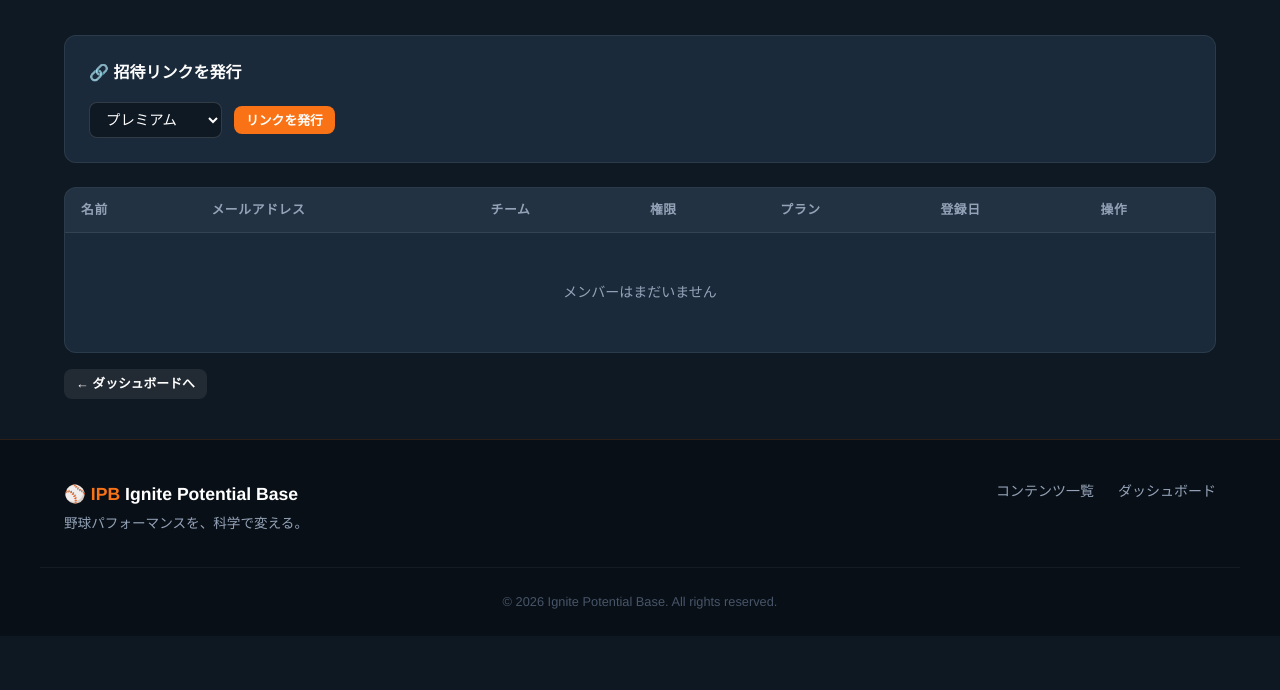
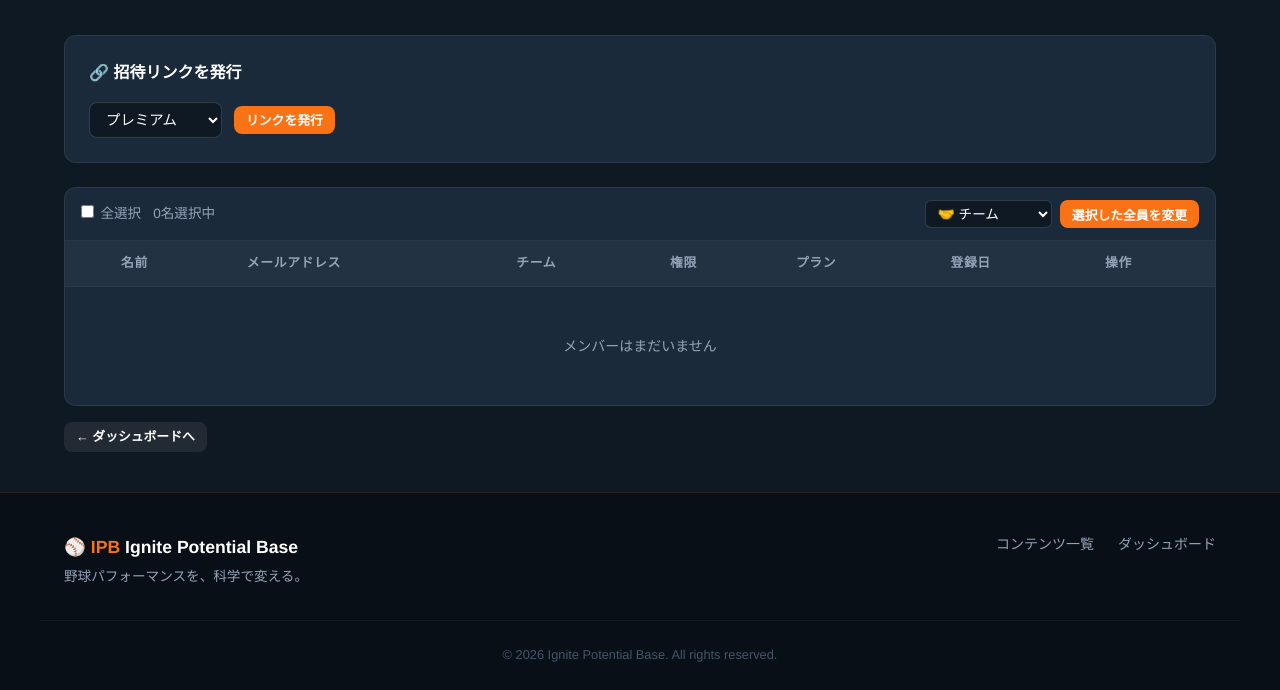
Before and after one commit to Sekky100622/ignite-potential-base, a Flask app: page /admin/members in a window 1280 px wide. Shown: the part 215-905 px from the top of the page. Before the commit the page ends 824 px from the top, so only its background shows below. Run offline with Flask 3, Linux system fonts and the light colour scheme; the visitor is signed in with stand-in values (Sample User, id 1); some libraries are stand-ins or nearby versions.

Commit message:
fix: RPC経由でプラン変更、一括変更UIを追加

```diff
--- a/app.py
+++ b/app.py
@@ -736,21 +736,30 @@ def admin_members_plan(member_id):
         flash('不正なプランです', 'error')
         return redirect(url_for('admin_members'))
 
-    # plan='team'は制約違反になるため、premium+team_nameで識別
-    if new_plan == 'team':
-        patch_data = {'plan': 'premium', 'team_name': 'チームプラン'}
-    elif new_plan == 'premium':
-        patch_data = {'plan': 'premium', 'team_name': None}
-    else:
-        patch_data = {'plan': 'free', 'team_name': None}
-
-    ok = sb_patch('ipb_users', {'id': f'eq.{member_id}'}, patch_data, service=True)
-
+    result = sb_rpc('admin_set_plan', {'uid': member_id, 'new_plan': new_plan}, service=True)
+    ok = result is not None
     print(f'[plan_change] member={member_id} plan={new_plan} ok={ok}', flush=True)
     if ok:
         flash('プランを変更しました', 'success')
     else:
         flash('プランの変更に失敗しました', 'error')
+    return redirect(url_for('admin_members'))
+
+
+@app.route('/admin/members/bulk-plan', methods=['POST'])
+@admin_required
+def admin_members_bulk_plan():
+    member_ids = request.form.getlist('member_ids')
+    new_plan = request.form.get('plan', 'free')
+    if new_plan not in ('premium', 'team', 'free') or not member_ids:
+        flash('メンバーを選択してください', 'error')
+        return redirect(url_for('admin_members'))
+    count = 0
+    for mid in member_ids:
+        result = sb_rpc('admin_set_plan', {'uid': mid, 'new_plan': new_plan}, service=True)
+        if result is not None:
+            count += 1
+    flash(f'{count}名のプランを変更しました', 'success')
     return redirect(url_for('admin_members'))
 
 
--- a/templates/admin/members.html
+++ b/templates/admin/members.html
@@ -38,11 +38,28 @@
       </div>
     </div>
 
+    {# 一括プラン変更パネル #}
+    <form id="bulk-form" action="{{ url_for('admin_members_bulk_plan') }}" method="POST">
       <div style="background:var(--navy-light);border:1px solid rgba(255,255,255,.08);border-radius:12px;overflow:hidden;">
+        <div style="display:flex;align-items:center;gap:.75rem;padding:.75rem 1rem;border-bottom:1px solid rgba(255,255,255,.06);flex-wrap:wrap;">
+          <label style="font-size:.85rem;color:var(--gray-400);">
+            <input type="checkbox" id="check-all" style="margin-right:.4rem;" onchange="toggleAll(this)">全選択
+          </label>
+          <span style="font-size:.85rem;color:var(--gray-400);" id="selected-count">0名選択中</span>
+          <div style="margin-left:auto;display:flex;gap:.5rem;align-items:center;">
+            <select name="plan" style="background:var(--navy);border:1px solid rgba(255,255,255,.15);border-radius:6px;color:#fff;padding:.3rem .5rem;font-size:.85rem;">
+              <option value="team">🤝 チーム</option>
+              <option value="premium">⭐ プレミアム</option>
+              <option value="free">フリー</option>
+            </select>
+            <button type="submit" class="btn btn-primary btn-sm">選択した全員を変更</button>
+          </div>
+        </div>
         <div class="table-wrap">
           <table>
             <thead>
               <tr>
+                <th style="width:40px;"></th>
                 <th>名前</th>
                 <th>メールアドレス</th>
                 <th>チーム</th>
@@ -55,6 +72,11 @@
             <tbody>
               {% for member in members %}
               <tr>
+                <td>
+                  {% if member.id != session.get('user_id') %}
+                  <input type="checkbox" name="member_ids" value="{{ member.id }}" class="member-checkbox" onchange="updateCount()">
+                  {% endif %}
+                </td>
                 <td>
                   <div style="display:flex;align-items:center;gap:.75rem;">
                     <div style="width:36px;height:36px;background:var(--orange);border-radius:50%;display:flex;align-items:center;justify-content:center;font-weight:700;flex-shrink:0;">
@@ -109,7 +131,7 @@
               </tr>
               {% else %}
               <tr>
-              <td colspan="7" style="text-align:center;padding:3rem;color:var(--gray-400);">
+                <td colspan="8" style="text-align:center;padding:3rem;color:var(--gray-400);">
                   メンバーはまだいません
                 </td>
               </tr>
@@ -118,6 +140,7 @@
           </table>
         </div>
       </div>
+    </form>
 
     <div style="margin-top:1rem;">
       <a href="{{ url_for('admin_dashboard') }}" class="btn btn-ghost btn-sm">← ダッシュボードへ</a>
@@ -127,6 +150,15 @@
 
 {% block scripts %}
 <script>
+function toggleAll(cb) {
+  document.querySelectorAll('.member-checkbox').forEach(c => c.checked = cb.checked);
+  updateCount();
+}
+function updateCount() {
+  const n = document.querySelectorAll('.member-checkbox:checked').length;
+  document.getElementById('selected-count').textContent = n + '名選択中';
+}
+
 async function generateInvite() {
   const plan = document.getElementById('invite-plan').value;
   const res = await fetch('{{ url_for("admin_invites_create") }}', {
```
Lines whose indentation alone changed are shown as unchanged.
